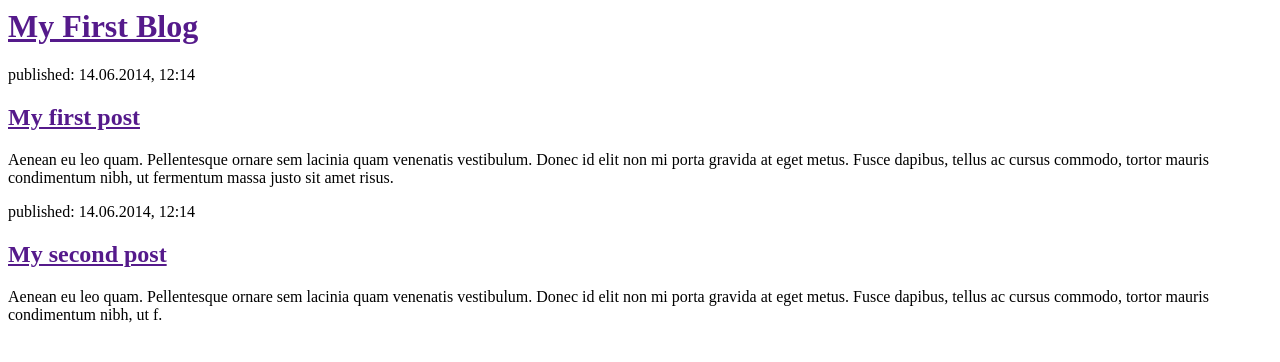
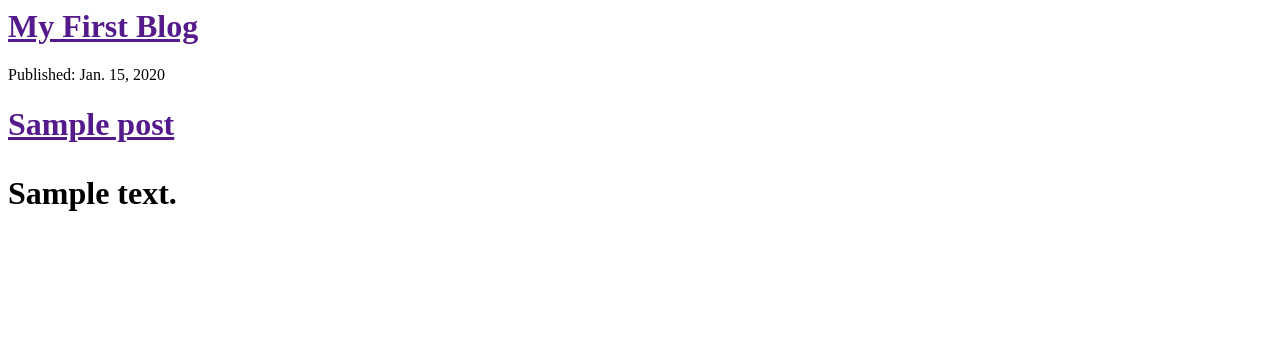
Before and after one commit to delgosha/my-first-blog, a Django app: template blog/templates/blog/post_list.html in a window 1280 px wide. Shown: the top 362 px of the page. Run offline with Django 3.2, Linux system fonts and the light colour scheme; the template is opened without the code that fills it: values that come from a table or form of the project are taken from there, others are empty; tables that the repository leaves empty hold one stand-in row (values such as "Sample post").

Commit message:
Modified templates to display posts from database.

```diff
--- a/blog/models.py
+++ b/blog/models.py
@@ -9,7 +9,7 @@ class Post(models.Model):
     published_date = models.DateField(blank = True, null = True)
 
     def publish(self):
-        self.published_date = timezone.now
+        self.published_date = timezone.now()
         self.save()
 
     def __str__(self):
--- a/blog/templates/blog/post_list.html
+++ b/blog/templates/blog/post_list.html
@@ -9,21 +9,15 @@
             <h1><a href="">My First Blog</a></h1>
         </div>
 
-        <div>
-            <p>published: 14.06.2014, 12:14</p>
-            <h2><a href="">My first post</a></h2>
-            <p>Aenean eu leo quam. Pellentesque ornare sem lacinia quam venenatis vestibulum.
-            Donec id elit non mi porta gravida at eget metus. Fusce dapibus, tellus ac cursus commodo,
-            tortor mauris condimentum nibh, ut fermentum massa justo sit amet risus.</p>
-        </div>
+        {% for post in posts %}
+        	<div>
+        		<p> Published: {{post.published_date}} </p>
+        		<h1><a href = "">{{post.title}}</a></h>
+        		<p>{{post.text|linebreaksbr}}</p>
+        	</div>
 
-        <div>
-            <p>published: 14.06.2014, 12:14</p>
-            <h2><a href="">My second post</a></h2>
-            <p>Aenean eu leo quam. Pellentesque ornare sem lacinia quam venenatis vestibulum.
-             Donec id elit non mi porta gravida at eget metus. Fusce dapibus, tellus ac cursus commodo,
-             tortor mauris condimentum nibh, ut f.</p>
-        </div>
+        {% endfor %}
+
 
 	</body>
 
--- a/blog/views.py
+++ b/blog/views.py
@@ -1,6 +1,10 @@
 from django.shortcuts import render
+from django.utils import timezone
+from .models import Post
 
 # Create your views here.
 
 def post_list(request):
-    return render(request, 'blog/post_list.html', {})
+    posts = Post.objects.filter(published_date__lte = timezone.now()).order_by(
+    'published_date')
+    return render(request, 'blog/post_list.html', {'posts': posts})
```
